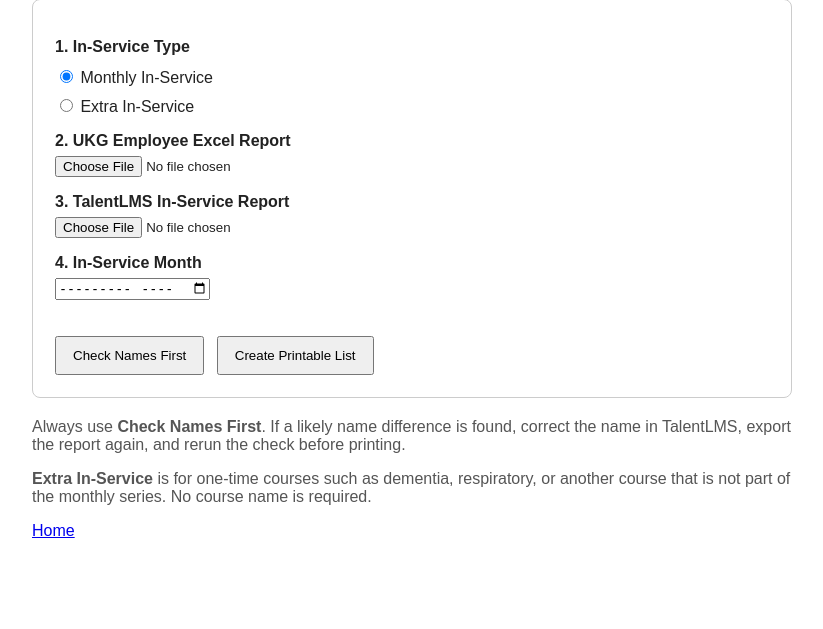
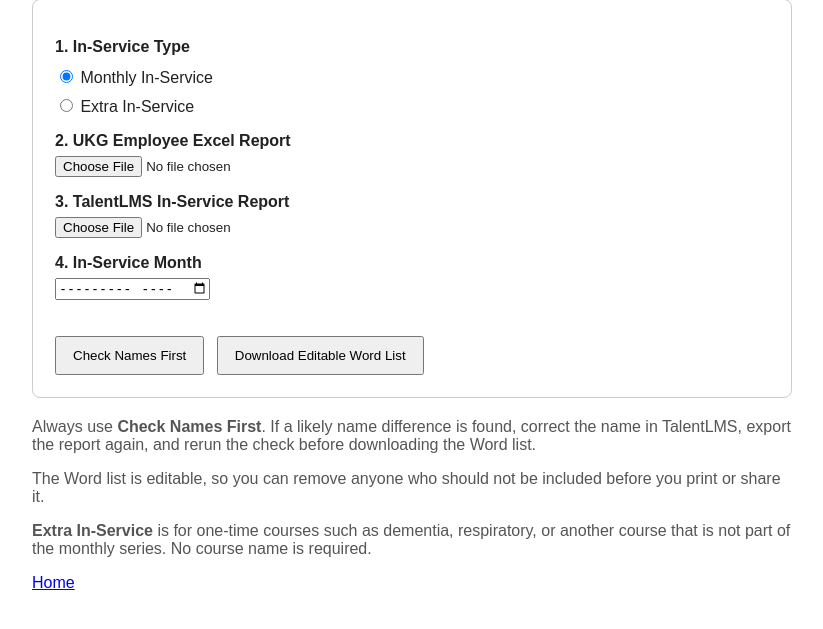
Before and after one commit to smartiespartiesforyou/landmark-hr-tools, a Flask app: page /talent-lms in a window 1280 px wide. Shown: the part 137-766 px from the top of the page, without its empty margins (228-1051 px from the left). Run offline with Flask 3, Linux system fonts and the light colour scheme.

Commit message:
Improve form layout and instructions in talent_lms.html
Updated form labels and buttons for clarity. Revised notes for better understanding of usage.

```diff
--- a/templates/talent_lms.html
+++ b/templates/talent_lms.html
@@ -19,10 +19,12 @@
     <div class="card">
         <form method="POST" enctype="multipart/form-data">
             <label>1. In-Service Type</label>
+
             <label style="font-weight:normal; margin-top:8px;">
                 <input type="radio" name="check_type" value="monthly" checked onchange="toggleMonth()">
                 Monthly In-Service
             </label>
+
             <label style="font-weight:normal; margin-top:6px;">
                 <input type="radio" name="check_type" value="extra" onchange="toggleMonth()">
                 Extra In-Service
@@ -35,28 +37,53 @@
             <input id="talent_file" type="file" name="talent_file" accept=".csv" required>
 
             <div id="month_section">
-            <label for="month">4. In-Service Month</label>
-            <input id="month" type="month" name="month" required>
+                <label for="month">4. In-Service Month</label>
+                <input id="month" type="month" name="month" required>
             </div>
 
             <br>
-            <button type="submit" name="action" value="check_names">Check Names First</button>
-            <button type="submit" name="action" value="print_list">Create Printable List</button>
+
+            <button type="submit" name="action" value="check_names">
+                Check Names First
+            </button>
+
+            <button type="submit" name="action" value="word_list">
+                Download Editable Word List
+            </button>
         </form>
     </div>
 
-    <p class="note">Always use <b>Check Names First</b>. If a likely name difference is found, correct the name in TalentLMS, export the report again, and rerun the check before printing.</p>
-    <p class="note"><b>Extra In-Service</b> is for one-time courses such as dementia, respiratory, or another course that is not part of the monthly series. No course name is required.</p>
+    <p class="note">
+        Always use <b>Check Names First</b>. If a likely name difference is found,
+        correct the name in TalentLMS, export the report again, and rerun the check
+        before downloading the Word list.
+    </p>
+
+    <p class="note">
+        The Word list is editable, so you can remove anyone who should not be
+        included before you print or share it.
+    </p>
+
+    <p class="note">
+        <b>Extra In-Service</b> is for one-time courses such as dementia,
+        respiratory, or another course that is not part of the monthly series.
+        No course name is required.
+    </p>
+
     <p><a href="/">Home</a></p>
 
     <script>
         function toggleMonth() {
-            const isMonthly = document.querySelector('input[name="check_type"]:checked').value === 'monthly';
+            const isMonthly =
+                document.querySelector('input[name="check_type"]:checked').value === 'monthly';
+
             const section = document.getElementById('month_section');
             const month = document.getElementById('month');
+
             section.style.display = isMonthly ? 'block' : 'none';
             month.required = isMonthly;
         }
+
         toggleMonth();
     </script>
 </body>
```
